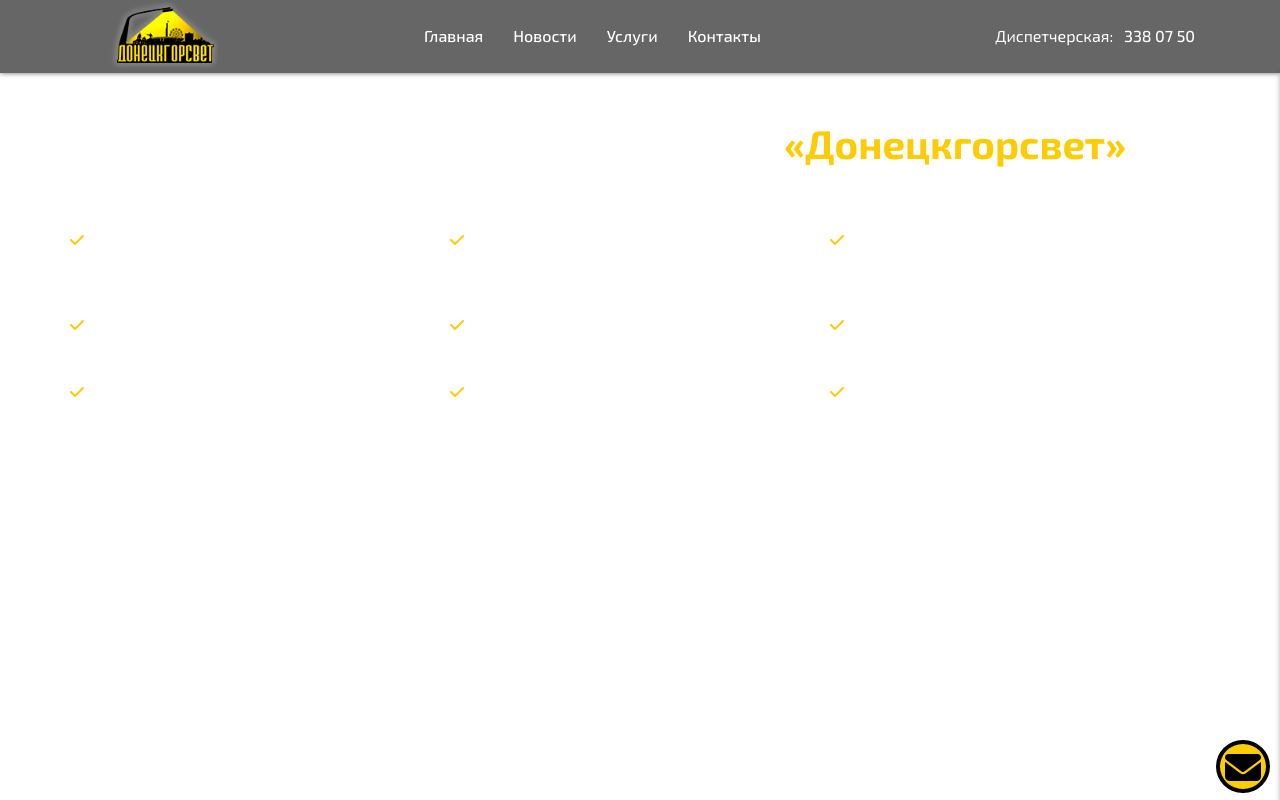
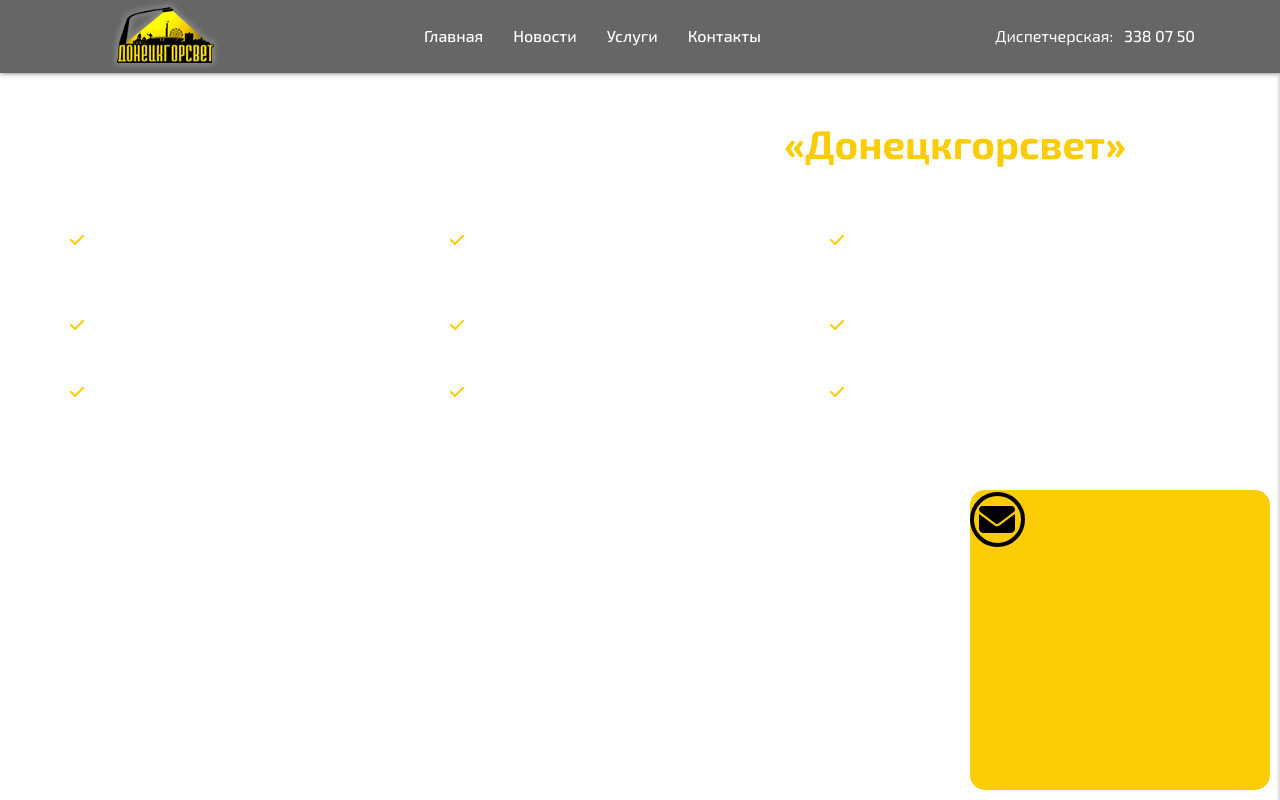
Before and after one commit to ITVash/newgorsvet, a website: page app/index.html in a window 1280 px wide. Both pictures are taken after a click on the element 1243 px from the left and 763 px from the top of the page. Shown: the top 800 px of the page. Drawn offline with Linux system fonts and the light colour scheme; no server answers.

Commit message:
Update and Fix

```diff
--- a/app/js/index.js
+++ b/app/js/index.js
@@ -14,10 +14,17 @@
 //const link = document.querySelector('.nav__mobile .nav__mobile_list .nav__mobile_list_item a');
 const sec = document.querySelectorAll('section');
 const foot = document.querySelector('footer');
-const weather = document.querySelector('.weather__box');
-const apiWea = "https://api.openweathermap.org/data/2.5/weather?q=Donetsk,ua&APPID=113c76f2bace79a084c739ec6de01e86&units=metric&lang=ru";
+const messIco = document.querySelector('.message__icon');
+const mess = document.querySelector('.message');
 
-window.addEventListener('load', async () => {
+messIco.addEventListener('click', e => {
+  e.preventDefault();
+  mess.classList.toggle('open');
+});
+//const weather = document.querySelector('.weather__box');
+//const apiWea = "https://api.openweathermap.org/data/2.5/weather?q=Donetsk,ua&APPID=113c76f2bace79a084c739ec6de01e86&units=metric&lang=ru";
+
+/*window.addEventListener('load', async () => {
   const wea = await fetch(apiWea);
   const res = await wea.json();
   //const { icon, description } = res.weather;
@@ -26,7 +33,7 @@
     console.log(src);
     weather.innerHTML = (`<img src="http://openweathermap.org/img/w/${src.icon}.png" alt="${src.description}">`);
   }).join("\n");
-});
+});*/
 
 btn1.addEventListener('click', e => {
   e.preventDefault();
--- a/app/less/style.less
+++ b/app/less/style.less
@@ -503,11 +503,30 @@
   bottom: 10px;
   right: 10px;
   animation: slik .5s linear infinite;
+  transition: width .5s, height .5s linear .5s;
+  transform-origin: right bottom;
+  width: 55px;
+  height: 55px;
+  z-index: 8888;
+  &.open {
+    //animation: open 1.5s linear 1;
+    width: 300px;
+    height: 300px;
+    background-color: @yellow;
+    border-radius: 5%;
+    transform-origin: top left;
+    .message__icon {
+      animation-play-state: paused;
+      margin-top: 0px;
+    }
+  }
   &__icon {
     border: 4px solid #000;
     padding: 2px 5px;
     border-radius: 50%;
     font-size: 36px;
+    width: 55px;
+    height: 55px;
     color: rgb(0, 0, 0);
     background-color: @yellow;
     cursor: pointer;
@@ -515,6 +534,21 @@
     &:hover {
       animation-play-state: paused;
     }
+  }
+}
+@keyframes open {
+  0% {
+    width: 30px;
+  }
+  50% {
+    width: 300px;
+    height: 30px;
+  }
+  100% {
+    width: 300px;
+    height: 300px;
+    background-color: @yellow;
+    border-radius: 15%;
   }
 }
 section:first-of-type {
```
Also changed, not shown: app/css/style.css.
